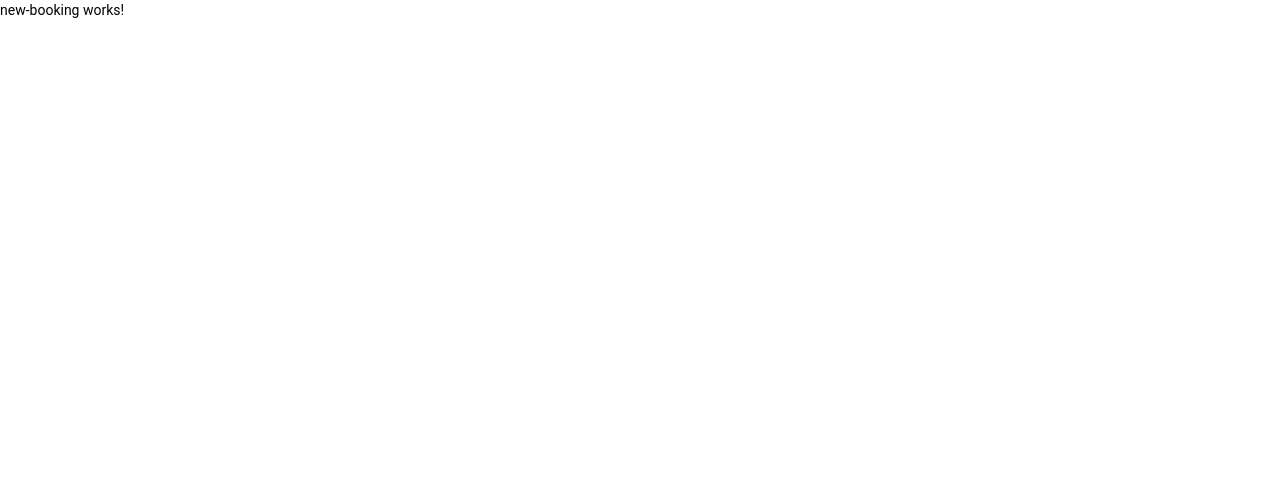
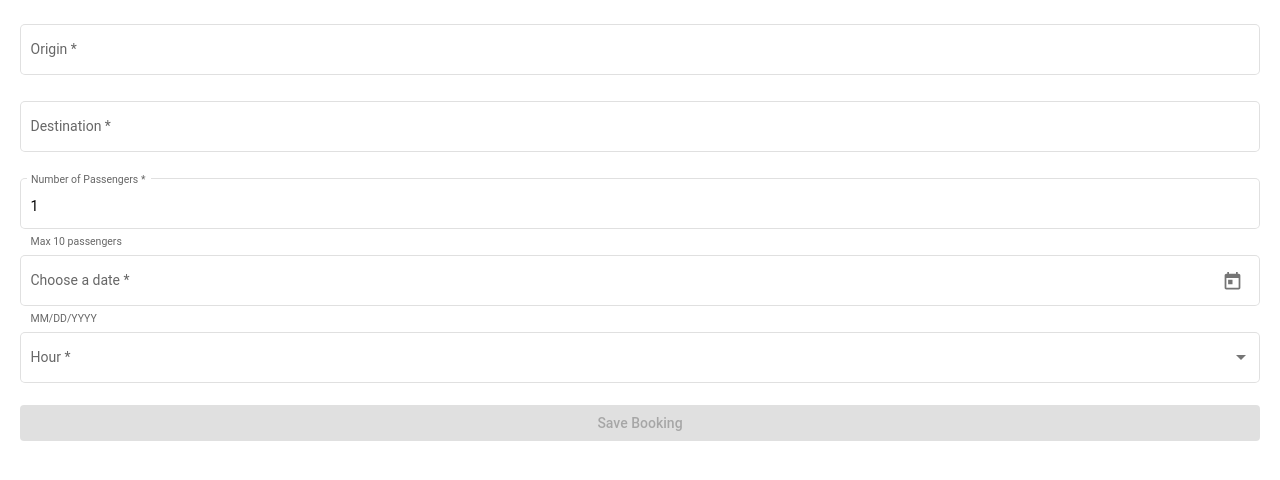
Before and after one commit to ada-school/front-end-challenge, an Angular app in the folder booking-challenge/: page /new-booking in a window 1280 px wide. Shown: the top 480 px of the page. Built offline with nearby package versions, Linux system fonts and the light colour scheme.

Commit message:
form saves new bookings

```diff
--- /dev/null
+++ b/booking-challenge/src/app/components/constants.ts
@@ -0,0 +1,14 @@
+interface Hours {
+  value: string;
+}
+export const availableHours: Hours[] = [
+    {value: '8:00 am'},
+    {value: '9:00 am'},
+    {value: '10:00 am'},
+    {value: '13:00 pm'},
+    {value: '14:00 pm'},
+    {value: '15:00 pm'},
+    {value: '20:00 pm'},
+    {value: '21:00 pm'},
+    {value: '22:00 pm'},
+  ];
--- a/booking-challenge/src/app/components/new-booking/new-booking.component.html
+++ b/booking-challenge/src/app/components/new-booking/new-booking.component.html
@@ -1 +1,31 @@
-<p>new-booking works!</p>
+<form [formGroup]="newBooking" (ngSubmit)="saveForm()">
+  <mat-form-field appearance="outline">
+    <mat-label>Origin</mat-label>
+    <input matInput placeholder=""  formControlName="origin">
+  </mat-form-field>
+  <mat-form-field appearance="outline">
+    <mat-label>Destination</mat-label>
+    <input matInput placeholder=""  formControlName="destination">
+  </mat-form-field>
+  <mat-form-field appearance="outline">
+    <mat-label>Number of Passengers</mat-label>
+    <input matInput placeholder="" type="number" formControlName="numPassengers">
+    <mat-hint>Max 10 passengers</mat-hint>
+  </mat-form-field>
+  <mat-form-field appearance="outline">
+    <mat-label>Choose a date</mat-label>
+    <input matInput [matDatepicker]="picker" formControlName="date">
+    <mat-hint>MM/DD/YYYY</mat-hint>
+    <mat-datepicker-toggle matSuffix [for]="picker"></mat-datepicker-toggle>
+    <mat-datepicker #picker></mat-datepicker>
+  </mat-form-field>
+  <mat-form-field appearance="outline">
+    <mat-label>Hour</mat-label>
+    <mat-select formControlName="hour">
+      <mat-option *ngFor="let hour of hours" [value]="hour.value">
+        {{hour.value}}
+      </mat-option>
+    </mat-select>
+  </mat-form-field>
+  <button mat-raised-button color="primary" type="submit" [disabled]="newBooking.invalid">Save Booking</button>
+</form>
--- a/booking-challenge/src/app/components/new-booking/new-booking.component.scss
+++ b/booking-challenge/src/app/components/new-booking/new-booking.component.scss
@@ -0,0 +1,5 @@
+form {
+  display: flex;
+  flex-direction: column;
+  padding: 20px;
+}
--- a/booking-challenge/src/app/components/new-booking/new-booking.component.ts
+++ b/booking-challenge/src/app/components/new-booking/new-booking.component.ts
@@ -1,4 +1,6 @@
 import { Component, OnInit } from '@angular/core';
+import { FormBuilder, FormGroup, Validators } from '@angular/forms';
+import { availableHours } from '../constants';
 
 @Component({
   selector: 'app-new-booking',
@@ -6,10 +8,31 @@ import { Component, OnInit } from '@angular/core';
   styleUrls: ['./new-booking.component.scss']
 })
 export class NewBookingComponent implements OnInit {
+  hours = availableHours;
+  newBooking: FormGroup = this.fb.group({
+    origin: ['', Validators.required],
+    destination: ['', Validators.required],
+    numPassengers: [1, [Validators.required, Validators.min(1), Validators.max(10)]],
+    date: ['', Validators.required],
+    hour: ['', Validators.required]
+  });
 
-  constructor() { }
+  constructor(
+    private fb: FormBuilder
+  ) { }
 
   ngOnInit(): void {
   }
-
+  saveForm(){
+    const myBookings = localStorage.getItem("myBookings");
+    if (myBookings) {
+      let newBookings = JSON.parse(myBookings);
+      newBookings.push(this.newBooking.value)
+      localStorage.setItem("myBookings", JSON.stringify(newBookings));
+      console.log(newBookings)
+    } else {
+      console.log(this.newBooking.value);
+      localStorage.setItem("myBookings", JSON.stringify([this.newBooking.value]));
+    }
+  }
 }
```
Also changed, not shown: booking-challenge/src/app/app.module.ts (+18 -5 lines), booking-challenge/src/app/components/booking-list/booking-list.component.html (line endings or trailing spaces).
